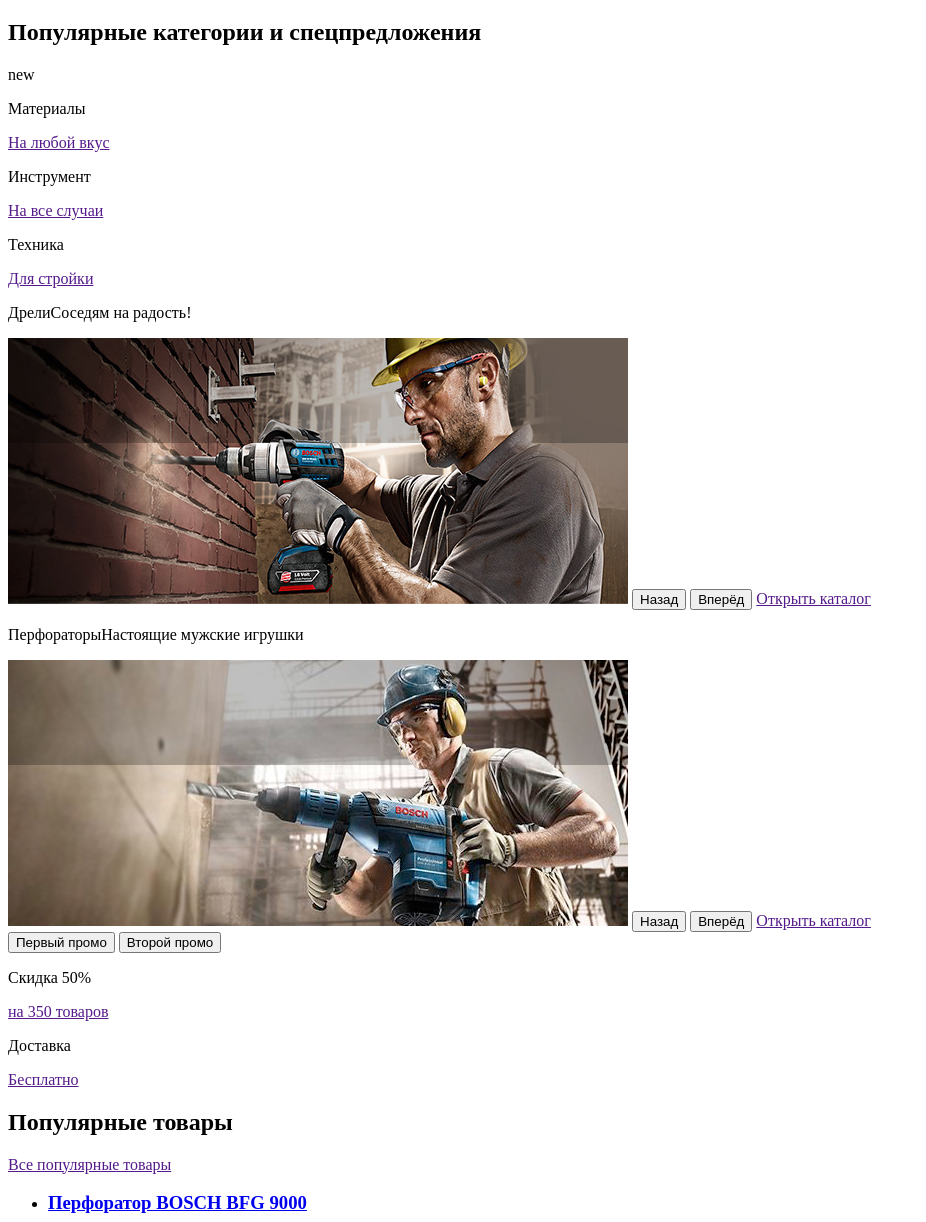
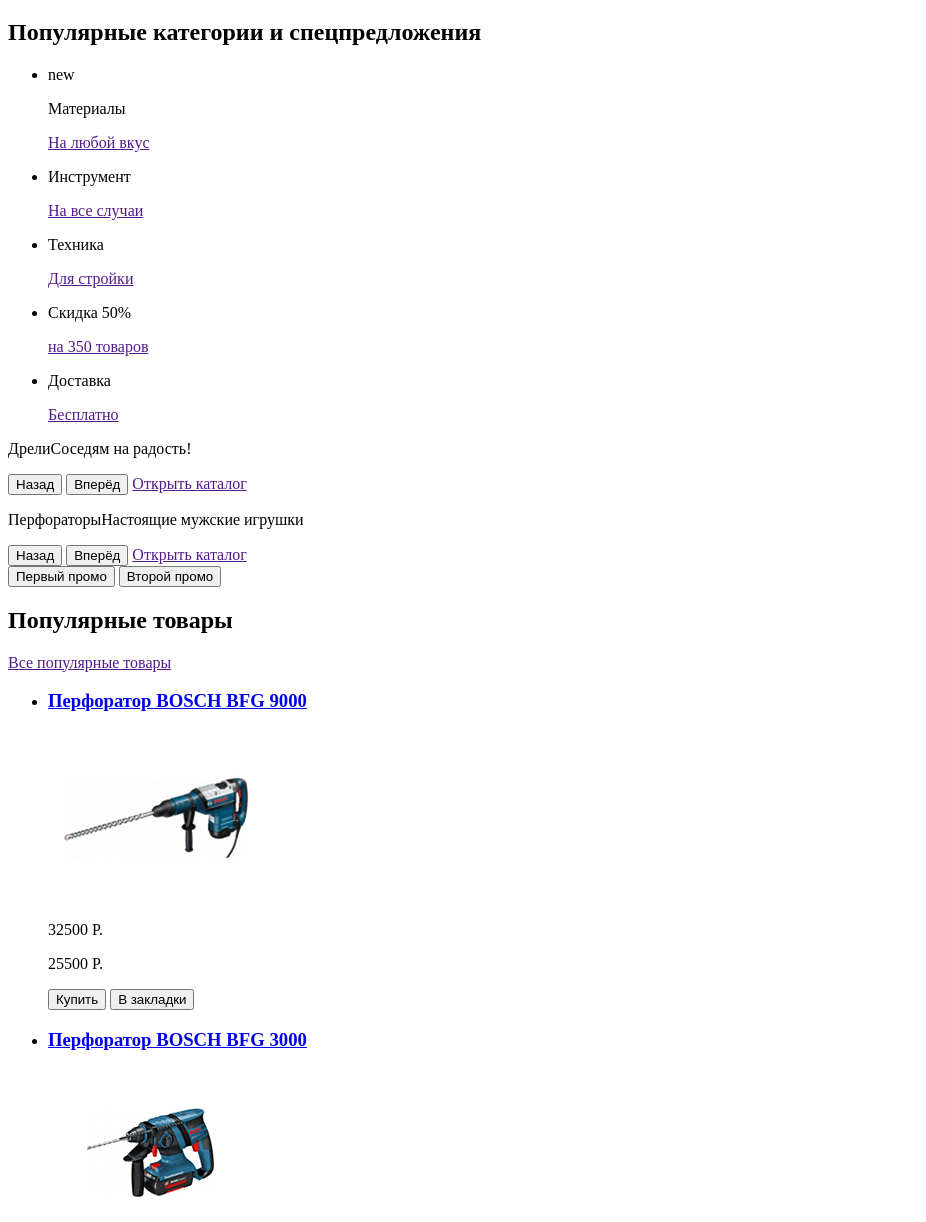
Before and after one commit to k-bug/244468-technomart-26, a plain HTML site: page index.html in a window 1280 px wide. Shown: the part 424-1646 px from the top of the page, without its empty margins (0-926 px from the left). Drawn offline with Linux system fonts and the light colour scheme; files whose address does not match are found by name.

Commit message:
Вёрстка + изображения
Исправил вёрстку, удалил лишние изображения

```diff
--- a/index.html
+++ b/index.html
@@ -52,30 +52,38 @@
       <h1>Магазин строительных инструментов «Техномарт»</h1>
       <section>
         <h2>Популярные категории и спецпредложения</h2>
-        <div>
+        <ul>
+          <li>
             <span>new</span>
             <p>Материалы</p>
             <a href="">На любой вкус</a>
-        </div>
-        <div>
+          </li>
+          <li>
             <p>Инструмент</p>
             <a href="">На все случаи</a>
-        </div>
-        <div>
+          </li>
+          <li>
             <p>Техника</p>
             <a href="">Для стройки</a>
-        </div>
+          </li>
+          <li>
+            <p>Скидка 50%</p>
+            <a href="">на 350 товаров</a>
+          </li>
+          <li>
+            <p>Доставка</p>
+            <a href="">Бесплатно</a>
+          </li>
+        </ul>
         <div>
           <div>
             <p>Дрели<span>Соседям на радость!</span></p>
-            <img src="img/drill-promo.jpg" alt="Превью каталога дрелей">
             <button type="button">Назад</button>
             <button type="button">Вперёд</button>
             <a href="">Открыть каталог</a>
           </div>
           <div>
             <p>Перфораторы<span>Настоящие мужские игрушки</span></p>
-            <img src="img/hammer-drill-promo.jpg" alt="Превью каталога перфораторов">
             <button type="button">Назад</button>
             <button type="button">Вперёд</button>
             <a href="">Открыть каталог</a>
@@ -83,14 +91,6 @@
           <!--Это точки слайдера для переключения-->
           <button type="button">Первый промо</button>
           <button type="button">Второй промо</button>
-        </div>
-        <div>
-          <p>Скидка 50%</p>
-          <a href="">на 350 товаров</a>
-        </div>
-        <div>
-          <p>Доставка</p>
-          <a href="">Бесплатно</a>
         </div>
       </section>
       <section>
@@ -191,19 +191,16 @@
           к вашему подъезду совершенно бесплатно!
           Ведь мы неплохо заработаем,
           поднимая его на ваш этаж!</p>
-          <img src="img/truck.png" alt="Бесплатная доставка">
         </div>
         <div><h3>Гарантия</h3>
           <p>Если купленный у нас товар поломается или заискрит,
           а также в случае пожара, спровоцированного его возгоранием,  вы всегда можете быть уверены в нашей гарантии. Мы обменяем сгоревший товар на новый.
           Дом уж восстановите как-нибудь сами.</p>
-          <img src="img/guarantee.png" alt="Гарантия на товар">
         </div>
         <div><h3>Кредит</h3>
           <p>Залезть в долговую яму стало проще!
           Кредитные консультанты придут вам на помощь</p>
           <a href="">Отправить заявку</a>
-          <img src="img/credit.png" alt="Покупка в кредит">
         </div>
       </section>
       <section>
```
Also changed, not shown: catalog.html (+4 -2 lines). Lines whose indentation alone changed are shown as unchanged.
